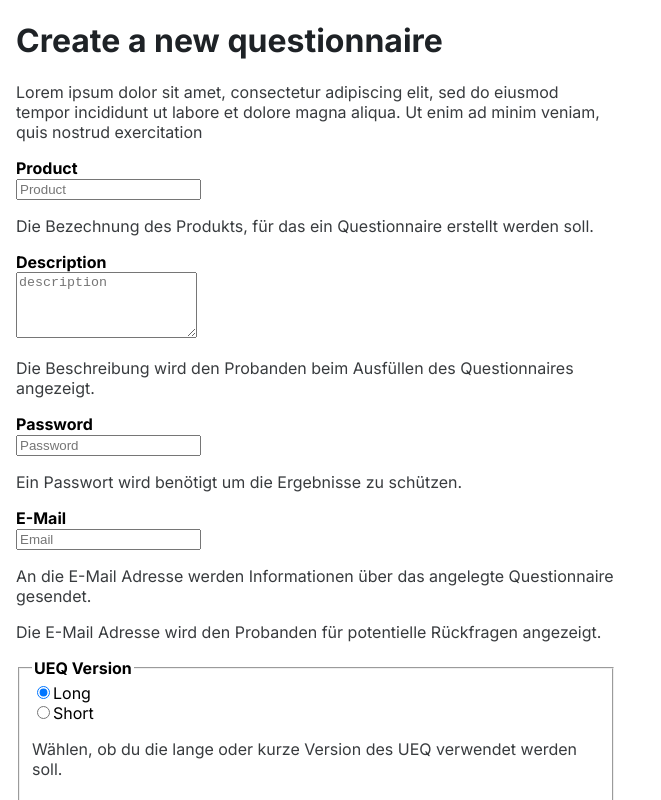
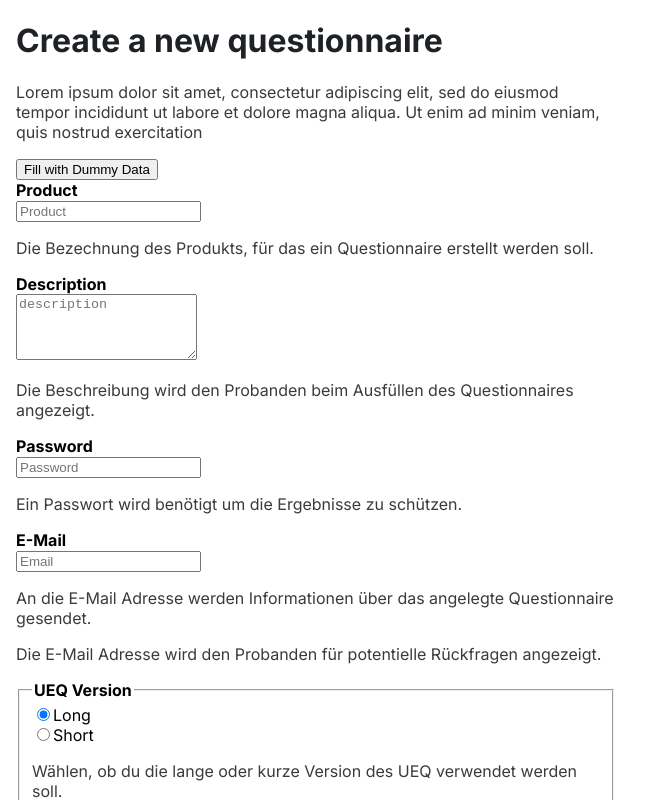
Before and after one commit to Yannik195/ueq-online-tool, a React (Create React App) app in the folder frontend/: page /q/create in a window 1280 px wide. Shown: the top 800 px of the page, without its empty margins (0-661 px from the left). Built offline with nearby package versions, Linux system fonts and the light colour scheme.

Commit message:
Fake Data

```diff
--- a/frontend/src/Pages/q/create.js
+++ b/frontend/src/Pages/q/create.js
@@ -1,9 +1,12 @@
 import axios from 'axios';
 import { useForm } from "react-hook-form";
+import { faker } from '@faker-js/faker';
+
 
 export function Create() {
   const {
     register,
+    setValue,
     handleSubmit,
     watch,
     formState: { errors }
@@ -18,12 +21,23 @@ export function Create() {
     //   })
   };
 
+  const fakeData = () => {
+    setValue("product", faker.commerce.productName())
+    setValue("description", faker.commerce.productDescription())
+    setValue("password", faker.internet.password())
+    setValue("email", faker.internet.email())
+  }
+
+  //TODO redirect -> fill
+
   return (
-    <header className="App-header">
+    <div>
       <h1>Create a new questionnaire</h1>
       <p>Lorem ipsum dolor sit amet, consectetur adipiscing elit, sed do eiusmod tempor incididunt ut labore et dolore magna aliqua. Ut enim ad minim veniam, quis nostrud exercitation</p>
 
       <form onSubmit={handleSubmit(onSubmit)}>
+        <button type="button" onClick={fakeData}>Fill with Dummy Data</button>
+        <br></br>
 
         <label htmlFor='product'>
           <strong>Product</strong> {errors.product && <span>required</span>}
@@ -67,6 +81,7 @@ export function Create() {
           <br />
 
           <input
+            type="password"
             id='password'
             placeholder="Password"
             aria-invalid={errors.password ? "true" : "false"}
@@ -137,6 +152,6 @@ export function Create() {
         <button type="submit">Submit</button>
 
       </form>
-    </header>
+    </div>
   );
 }
```
Also changed, not shown: 1 other file (tests, documents, lock files or other folders).
